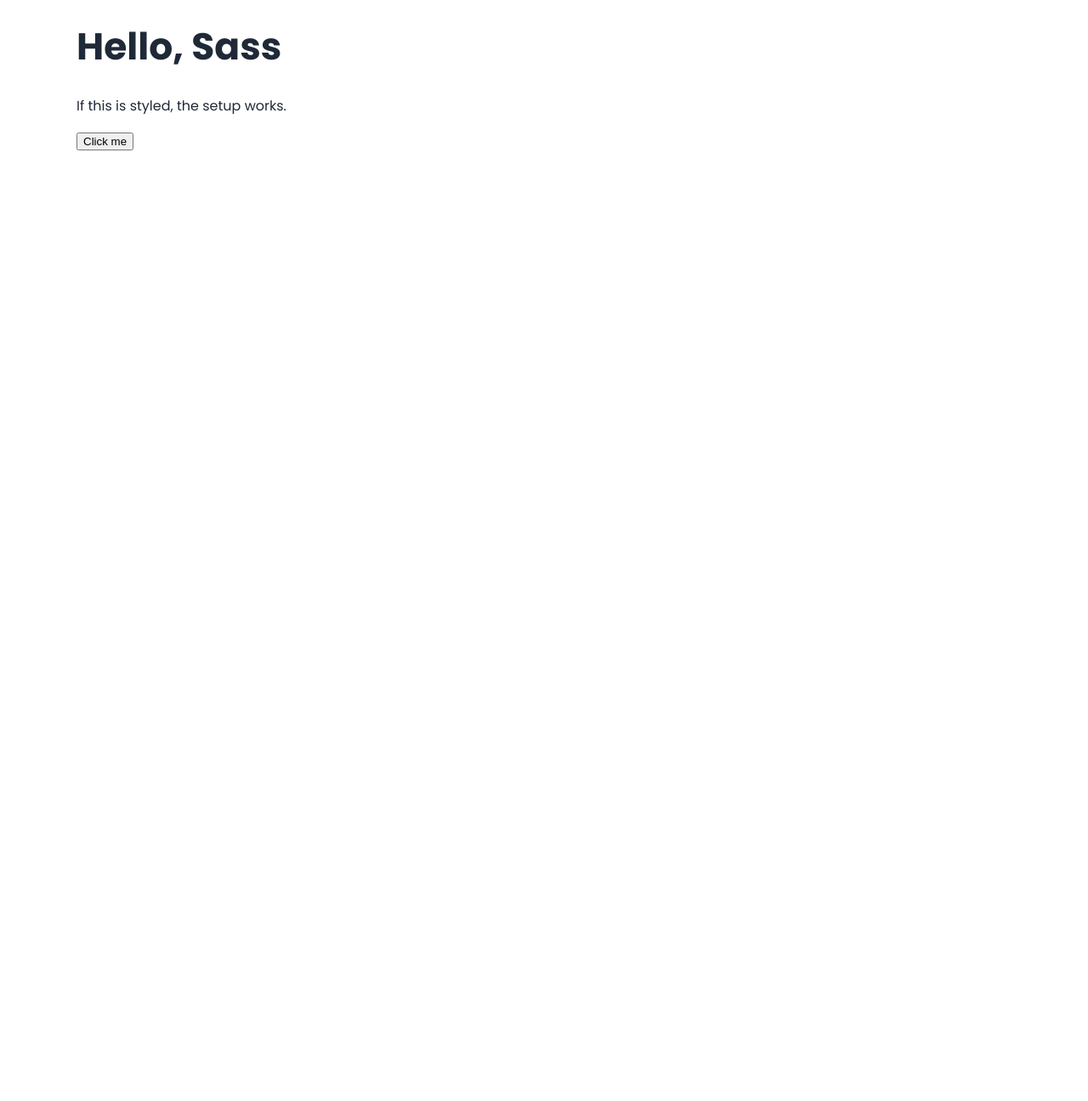
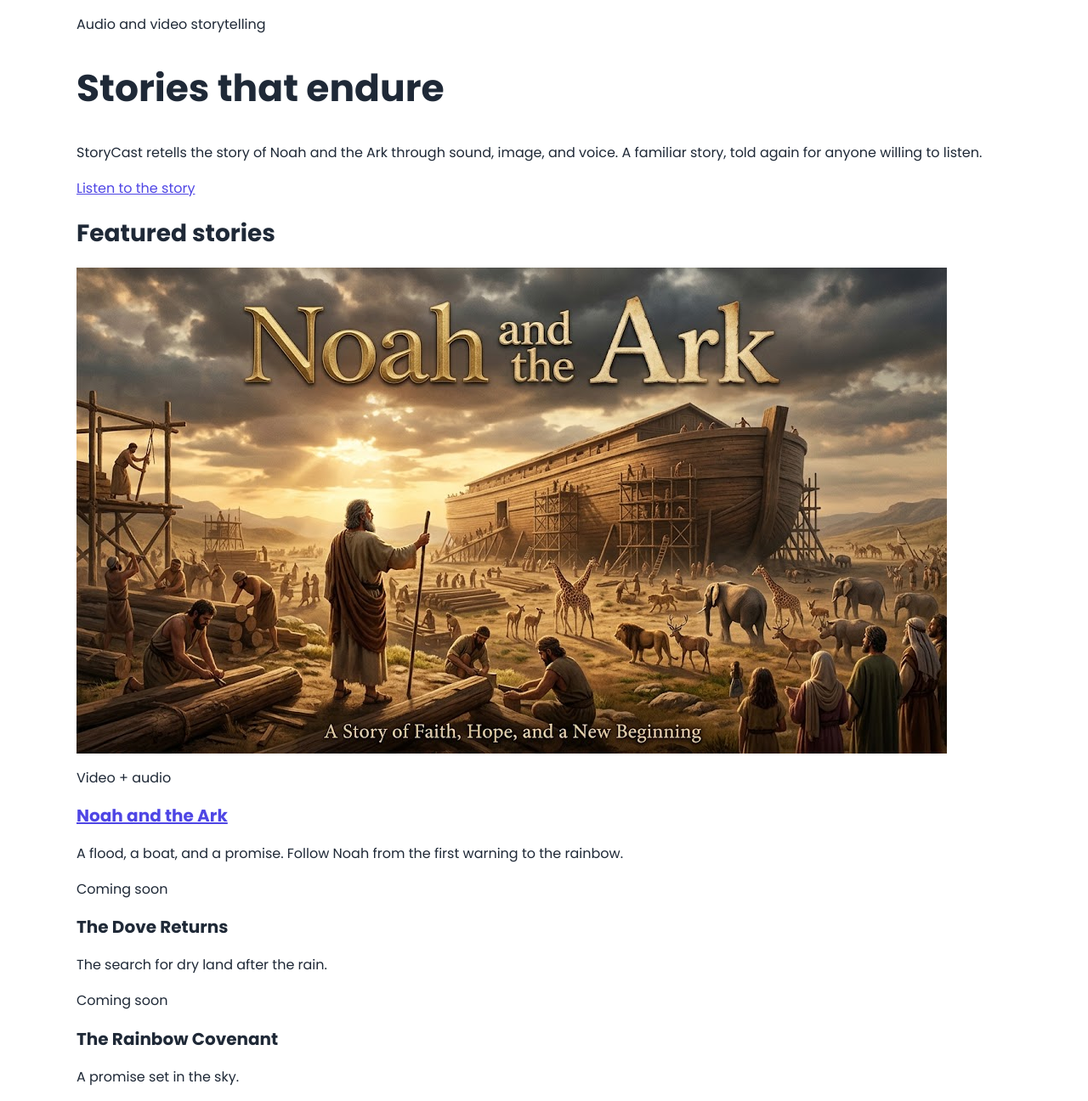
Before and after one commit to V-Mugisha/storycast, a website: page index.html in a window 1280 px wide. Shown: the whole page at 85% size. Before the commit the page ends 800 px from the top, so only its background shows below. Drawn offline with Linux system fonts and the light colour scheme.

Commit message:
feat: build the HTML for  homepage with hero section and featured stories

```diff
--- a/index.html
+++ b/index.html
@@ -1,5 +1,6 @@
 <!DOCTYPE html>
 <html lang="en">
+
 <head>
     <meta charset="UTF-8">
     <meta name="viewport" content="width=device-width, initial-scale=1.0">
@@ -9,13 +10,58 @@
     <link href="https://fonts.googleapis.com/css2?family=Poppins:wght@400;500;600;700&display=swap" rel="stylesheet">
     <link rel="stylesheet" href="./css/main.css">
 </head>
+
 <body>
-    <main class="container">
-        <h1>Hello, Sass</h1>
-        <p>If this is styled, the setup works.</p>
-        <button class="btn btn--primary">Click me</button>
+    <main>
+        <section class="hero">
+            <div class="container">
+                <p class="hero__eyebrow">Audio and video storytelling</p>
+                <h1>Stories that endure</h1>
+                <p class="hero__lede">StoryCast retells the story of Noah and the Ark through sound, image, and voice. A
+                    familiar story, told again for anyone willing to listen.</p>
+                <a class="btn btn--primary" href="story/noah-and-the-ark.html">Listen to the story</a>
+            </div>
+        </section>
+
+        <section class="featured">
+            <div class="container">
+                <h2>Featured stories</h2>
+                <div class="stories-grid">
+                    <article class="story-card">
+                        <a class="story-card__media" href="story/noah-and-the-ark.html" tabindex="-1"
+                            aria-hidden="true">
+                            <img src="images/noah-ark.jpeg" alt="">
+                        </a>
+                        <div class="story-card__body">
+                            <p class="story-card__tag">Video + audio</p>
+                            <h3 class="story-card__title"><a href="story/noah-and-the-ark.html">Noah and the Ark</a>
+                            </h3>
+                            <p class="story-card__excerpt">A flood, a boat, and a promise. Follow Noah from the first
+                                warning to the rainbow.</p>
+                        </div>
+                    </article>
+
+                    <article class="story-card story-card--teaser">
+                        <div class="story-card__body">
+                            <p class="story-card__tag">Coming soon</p>
+                            <h3 class="story-card__title">The Dove Returns</h3>
+                            <p class="story-card__excerpt">The search for dry land after the rain.</p>
+                        </div>
+                    </article>
+
+                    <article class="story-card story-card--teaser">
+                        <div class="story-card__body">
+                            <p class="story-card__tag">Coming soon</p>
+                            <h3 class="story-card__title">The Rainbow Covenant</h3>
+                            <p class="story-card__excerpt">A promise set in the sky.</p>
+                        </div>
+                    </article>
+                </div>
+            </div>
+        </section>
     </main>
 
     <script src="js/main.js" defer></script>
 </body>
+
 </html>
```
Also changed, not shown: images/noah-ark.jpeg (added).
